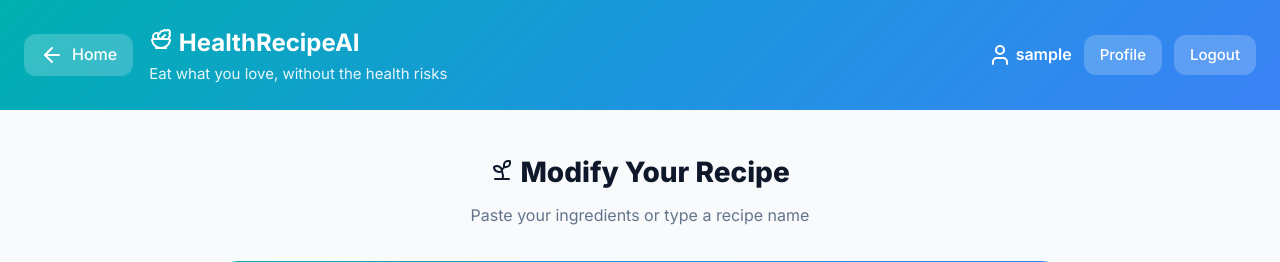
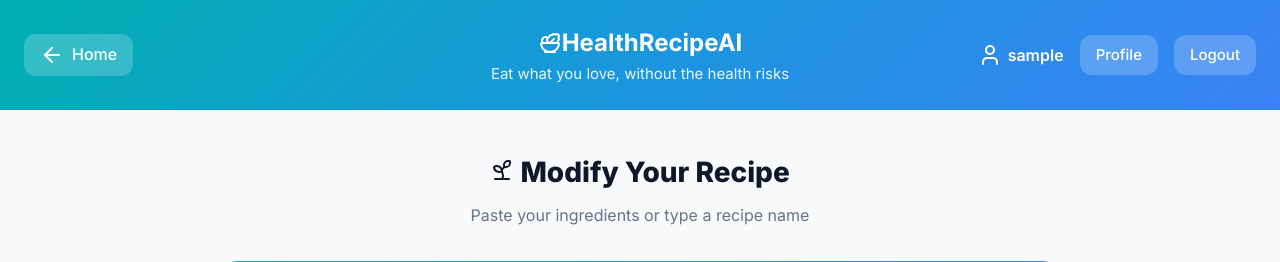
Before and after one commit to vikky2810/Recipe-Modifier, a Flask app: page /app in a window 1280 px wide. Shown: the top 262 px of the page. Run offline with Flask 3, Linux system fonts and the light colour scheme; the visitor is signed in with stand-in values (Sample User, id 1).

Commit message:
updated css
updated css

```diff
--- a/static/css/style.css
+++ b/static/css/style.css
@@ -312,6 +312,67 @@ label .icon {
     align-items: center;
     justify-content: center;
     margin-bottom: 1rem;
+}
+
+/* ============================================
+   HEADER USER INFO ALIGNMENT
+   ============================================ */
+
+/* Username and condition in header */
+.user-info .username,
+.user-info .condition {
+    display: flex !important;
+    align-items: center !important;
+    gap: 0.35rem !important;
+    line-height: 1.4 !important;
+}
+
+.user-info {
+    display: flex !important;
+    flex-direction: column !important;
+    gap: 0.25rem !important;
+    align-items: flex-start !important;
+}
+
+/* ============================================
+   HEADER LAYOUT - CENTERED TITLE
+   ============================================ */
+
+.app-header .container {
+    display: flex !important;
+    align-items: center !important;
+    justify-content: space-between !important;
+    gap: 1rem !important;
+}
+
+.app-header .header-left {
+    flex: 1;
+    display: flex;
+    align-items: center;
+}
+
+.app-header .header-title {
+    flex: 1;
+    text-align: center;
+}
+
+.app-header .header-title h1 {
+    display: flex;
+    align-items: center;
+    justify-content: center;
+    margin: 0;
+}
+
+.app-header .header-title p {
+    margin: 0;
+}
+
+.app-header .header-right {
+    flex: 1;
+    display: flex;
+    align-items: center;
+    justify-content: flex-end;
+    gap: 1rem;
 }
 
 img {
@@ -1853,7 +1914,7 @@ section {
 .header-right {
     display: flex;
     align-items: center;
-    gap: var(--space-3);
+    gap: var(--space-5);
 }
 
 .user-info {
--- a/templates/index.html
+++ b/templates/index.html
@@ -23,11 +23,11 @@
                 <div class="header-left">
                     <a href="{{ url_for('landing_page') }}" class="back-btn"><i data-lucide="arrow-left"
                             class="inline-block w-4 h-4 mr-1"></i> Home</a>
-                    <div class="header-title">
-                        <h1><i data-lucide="salad" class="inline-block w-8 h-8 mr-2 text-primary"></i> HealthRecipeAI
-                        </h1>
-                        <p>Eat what you love, without the health risks</p>
-                    </div>
+                </div>
+                <div class="header-title">
+                    <h1><i data-lucide="salad" class="inline-block w-8 h-8 mr-2 text-primary"></i> HealthRecipeAI
+                    </h1>
+                    <p>Eat what you love, without the health risks</p>
                 </div>
                 <div class="header-right">
                     {% if current_user.is_authenticated %}
```
